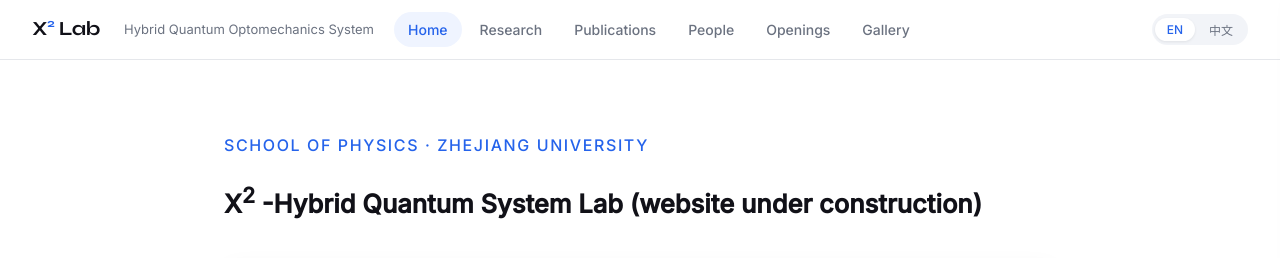
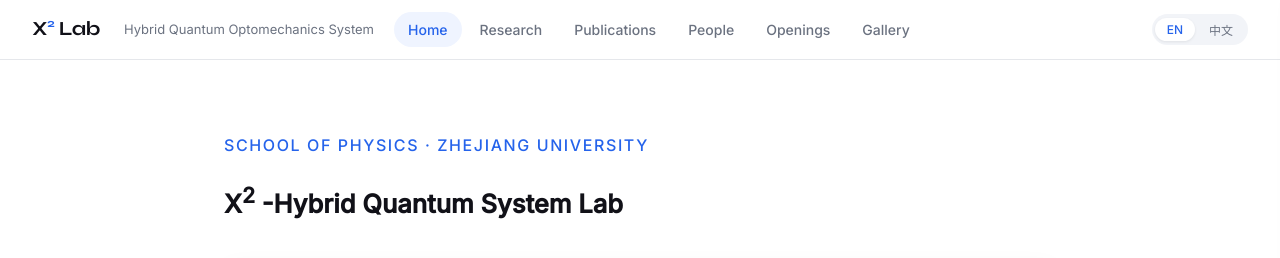
Before and after one commit to xxi-lab/xxi-lab.github.io, a plain HTML site: page index.html in a window 1280 px wide. Shown: the top 258 px of the page. Drawn offline with Linux system fonts and the light colour scheme; grey boxes are pictures that could not be loaded.

Commit message:
Update index.html

```diff
--- a/index.html
+++ b/index.html
@@ -687,7 +687,7 @@
           <div class="hero-eyebrow"
             data-en="School of Physics · Zhejiang University"
             data-zh="物理学院 · 浙江大学">School of Physics · Zhejiang University</div>
-          <h2 data-en="X<sup>2</sup> -Hybrid Quantum System Lab (website under construction)"
+          <h2 data-en="X<sup>2</sup> -Hybrid Quantum System Lab"
               data-zh="X<sup>2</sup> -混合量子光力系统实验室">
               X<sup>2</sup> -Hybrid Quantum System Lab
           </h2>
```
